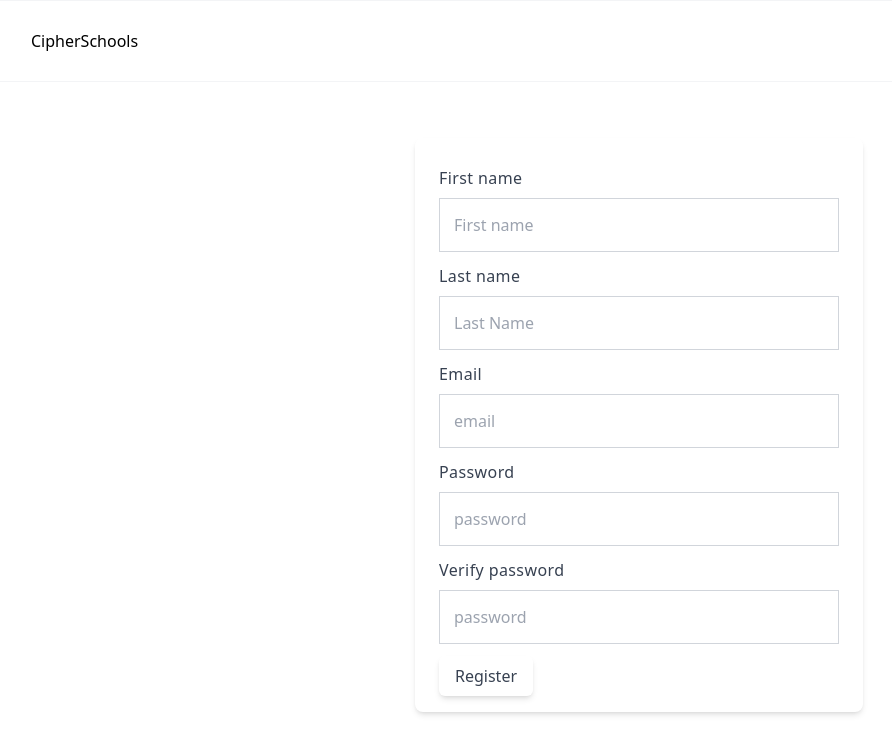
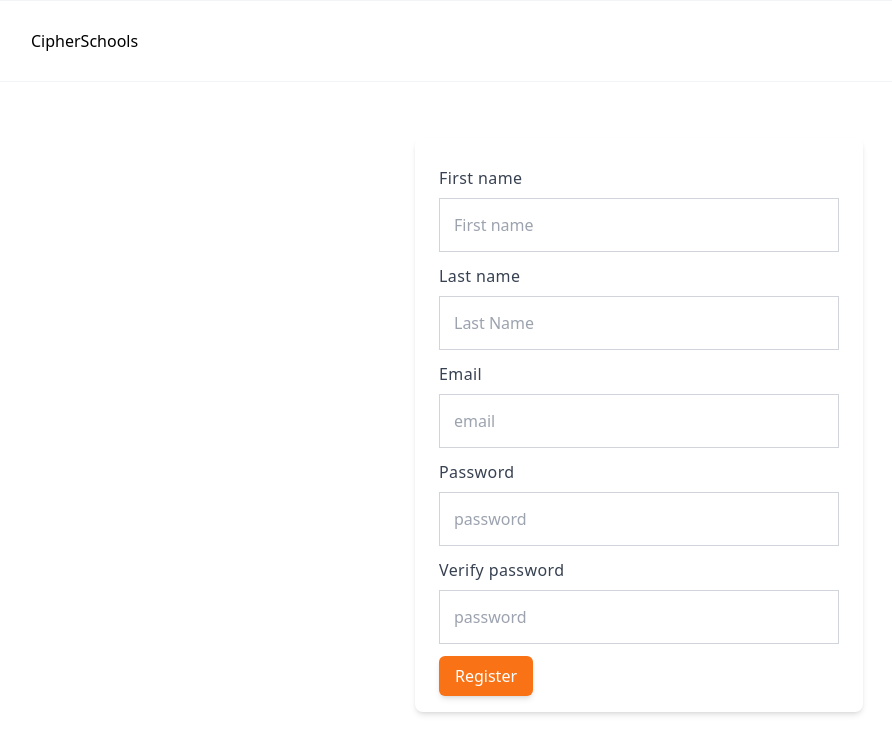
Before and after one commit to kkumar-gcc/cipherschools-frontend, a React (Create React App) app: page /register in a window 1280 px wide. Shown: the top 754 px of the page, without its empty margins (1-893 px from the left). Built offline with nearby package versions, Linux system fonts and the light colour scheme; no server answers.

Commit message:
multiple theme added

```diff
--- a/package.json
+++ b/package.json
@@ -10,7 +10,9 @@
     "@testing-library/jest-dom": "^5.16.5",
     "@testing-library/react": "^13.4.0",
     "@testing-library/user-event": "^13.5.0",
+    "autoprefixer": "^10.4.14",
     "axios": "^1.3.4",
+    "postcss-cli": "^10.1.0",
     "react": "^18.2.0",
     "react-dom": "^18.2.0",
     "react-router-dom": "^6.8.2",
--- a/src/App.js
+++ b/src/App.js
@@ -8,7 +8,7 @@ axios.defaults.withCredentials = true;
 function App() {
   return (
     <AuthContextProvider>
-      <div className="font-sans antialiased bg-skin-base 2xl:shadow-lg 2xl:border-x theme-rose min-h-screen flex flex-col">
+      <div className="font-sans antialiased bg-skin-base 2xl:shadow-lg 2xl:border-x theme-orange min-h-screen flex flex-col">
         <Router />
       </div>
     </AuthContextProvider>
--- a/src/Router.js
+++ b/src/Router.js
@@ -12,7 +12,7 @@ import "react-toastify/dist/ReactToastify.css";
 
 function Router() {
   return (
-    <div className="theme-rose">
+    <div>
       <ToastContainer />
       <BrowserRouter>
         <Navbar />
--- a/src/components/auth/Login.js
+++ b/src/components/auth/Login.js
@@ -25,7 +25,6 @@ function Login() {
       toast.error(err.response.data.errorMessage, {
         position: toast.POSITION.TOP_LEFT,
       });
-      console.error(err.response.data.errorMessage);
     }
   }
 
--- a/src/components/auth/Register.js
+++ b/src/components/auth/Register.js
@@ -4,6 +4,7 @@ import { useNavigate } from "react-router-dom";
 import AuthContext from "../../context/AuthContext";
 import Input from "../Input";
 import SecondaryButton from "../buttons/SecondaryButton";
+import { toast } from "react-toastify";
 
 function Register() {
   const [email, setEmail] = useState("");
@@ -34,7 +35,9 @@ function Register() {
       await getLoggedIn();
       navigate("/");
     } catch (err) {
-      console.error(err);
+      toast.error(err.response.data.errorMessage, {
+        position: toast.POSITION.TOP_LEFT,
+      });
     }
   }
 
--- a/src/index.css
+++ b/src/index.css
@@ -1,3 +1,203 @@
 @tailwind base;
 @tailwind components;
 @tailwind utilities;
+
+@layer base {
+    :root {
+        --color-base: 255, 255, 255;
+        --color-50: 238, 242, 255;
+        --color-100: 224, 231, 255;
+        --color-200: 199, 210, 254;
+        --color-300: 165, 180, 252;
+        --color-500: 99, 102, 241;
+        --color-600: 79, 70, 229;
+        --color-700: 67, 56, 202;
+        /* --color-base:#ffffff rgb(255, 255, 255);
+        --color-50:#eef2ff;
+        --color-100:#e0e7ff;
+        --color-200:#c7d2fe;
+        --color-300:#a5b4fc;
+        --color-500:#6366f1;
+        --color-600:#4f46e5;
+        --color-700:#4338ca; */
+    }
+
+    .theme-red {
+        --color-base: 255, 255, 255;
+        --color-50: 254, 242, 242;
+        --color-100: 254, 226, 226;
+        --color-200: 254, 202, 202;
+        --color-300: 252, 165, 165;
+        --color-500: 239, 68, 68;
+        --color-600: 220, 38, 38;
+        --color-700: 185, 28, 28;
+    }
+
+    .theme-orange {
+        --color-base: 255, 255, 255;
+        --color-50: 255, 247, 237;
+        --color-100: 255, 237, 213;
+        --color-200: 254, 215, 170;
+        --color-300: 253, 186, 116;
+        --color-500: 249, 115, 22;
+        --color-600: 234, 88, 12;
+        --color-700: 194, 65, 12;
+    }
+
+    .theme-amber {
+        --color-base: 255, 255, 255;
+        --color-50: 255, 251, 235;
+        --color-100: 254, 243, 199;
+        --color-200: 253, 230, 138;
+        --color-300: 252, 211, 77;
+        --color-500: 245, 158, 11;
+        --color-600: 217, 119, 6;
+        --color-700: 180, 83, 9;
+    }
+
+    .theme-yellow {
+        --color-base: 255, 255, 255;
+        --color-50: 255, 251, 235;
+        --color-100: 254, 243, 199;
+        --color-200: 253, 230, 138;
+        --color-300: 252, 211, 77;
+        --color-500: 245, 158, 11;
+        --color-600: 217, 119, 6;
+        --color-700: 180, 83, 9;
+    }
+
+    .theme-lime {
+        --color-base: 255, 255, 255;
+        --color-50: 247, 254, 231;
+        --color-100: 236, 252, 203;
+        --color-200: 217, 249, 157;
+        --color-300: 190, 242, 100;
+        --color-500: 132, 204, 22;
+        --color-600: 101, 163, 13;
+        --color-700: 77, 124, 15;
+    }
+
+    .theme-green {
+        --color-base: 255, 255, 255;
+        --color-50: 240, 253, 244;
+        --color-100: 220, 252, 231;
+        --color-200: 187, 247, 208;
+        --color-300: 134, 239, 172;
+        --color-500: 34, 197, 94;
+        --color-600: 22, 163, 74;
+        --color-700: 21, 128, 61;
+    }
+
+    .theme-teal {
+        --color-base: 255, 255, 255;
+        --color-50: 240, 253, 250;
+        --color-100: 204, 251, 241;
+        --color-200: 153, 246, 228;
+        --color-300: 94, 234, 212;
+        --color-500: 20, 184, 166;
+        --color-600: 13, 148, 136;
+        --color-700: 15, 118, 110;
+    }
+
+    .theme-cyan {
+        --color-base: 255, 255, 255;
+        --color-50: 236, 254, 255;
+        --color-100: 207, 250, 254;
+        --color-200: 165, 243, 252;
+        --color-300: 103, 232, 249;
+        --color-500: 6, 182, 212;
+        --color-600: 8, 145, 178;
+        --color-700: 14, 116, 144;
+    }
+
+    .theme-sky {
+        /* need to apply */
+        --color-base: 255, 255, 255;
+        --color-50: 245, 243, 255;
+        --color-100: 237, 233, 254;
+        --color-200: 221, 214, 254;
+        --color-300: 196, 181, 253;
+        --color-500: 139, 92, 246;
+        --color-600: 124, 58, 237;
+        --color-700: 109, 40, 217;
+    }
+
+    .theme-blue {
+        --color-base: 255, 255, 255;
+        --color-50: 239, 246, 255;
+        --color-100: 219, 234, 254;
+        --color-200: 191, 219, 254;
+        --color-300: 147, 197, 253;
+        --color-500: 59, 130, 246;
+        --color-600: 37, 99, 235;
+        --color-700: 29, 78, 216;
+    }
+
+    .theme-indigo {
+        --color-base: 255, 255, 255;
+        --color-50: 238, 242, 255;
+        --color-100: 224, 231, 255;
+        --color-200: 199, 210, 254;
+        --color-300: 165, 180, 252;
+        --color-500: 99, 102, 241;
+        --color-600: 79, 70, 229;
+        --color-700: 67, 56, 202;
+    }
+
+    .theme-violet {
+        /* need to apply */
+        --color-base: 255, 255, 255;
+        --color-50: 245, 243, 255;
+        --color-100: 237, 233, 254;
+        --color-200: 221, 214, 254;
+        --color-300: 196, 181, 253;
+        --color-500: 139, 92, 246;
+        --color-600: 124, 58, 237;
+        --color-700: 109, 40, 217;
+    }
+
+    .theme-purple {
+        --color-base: 255, 255, 255;
+        --color-50: 245, 243, 255;
+        --color-100: 237, 233, 254;
+        --color-200: 221, 214, 254;
+        --color-300: 196, 181, 253;
+        --color-500: 139, 92, 246;
+        --color-600: 124, 58, 237;
+        --color-700: 109, 40, 217;
+    }
+
+    .theme-fuchsia {
+        /* need to apply */
+        --color-base: 255, 255, 255;
+        --color-50: 245, 243, 255;
+        --color-100: 237, 233, 254;
+        --color-200: 221, 214, 254;
+        --color-300: 196, 181, 253;
+        --color-500: 139, 92, 246;
+        --color-600: 124, 58, 237;
+        --color-700: 109, 40, 217;
+    }
+
+    .theme-pink {
+        --color-base: 255, 255, 255;
+        --color-50: 253, 242, 248;
+        --color-100: 252, 231, 243;
+        --color-200: 251, 207, 232;
+        --color-300: 249, 168, 212;
+        --color-500: 236, 72, 153;
+        --color-600: 219, 39, 119;
+        --color-700: 190, 24, 93;
+    }
+
+    .theme-rose {
+        --color-base: 255, 255, 255;
+        --color-50: 255, 241, 242;
+        --color-100: 255, 228, 230;
+        --color-200: 254, 205, 211;
+        --color-300: 253, 164, 175;
+        --color-500: 244, 63, 94;
+        --color-600: 225, 29, 72;
+        --color-700: 190, 18, 60;
+    }
+}
```
Also changed, not shown: 1 other file (tests, documents, lock files or other folders).
